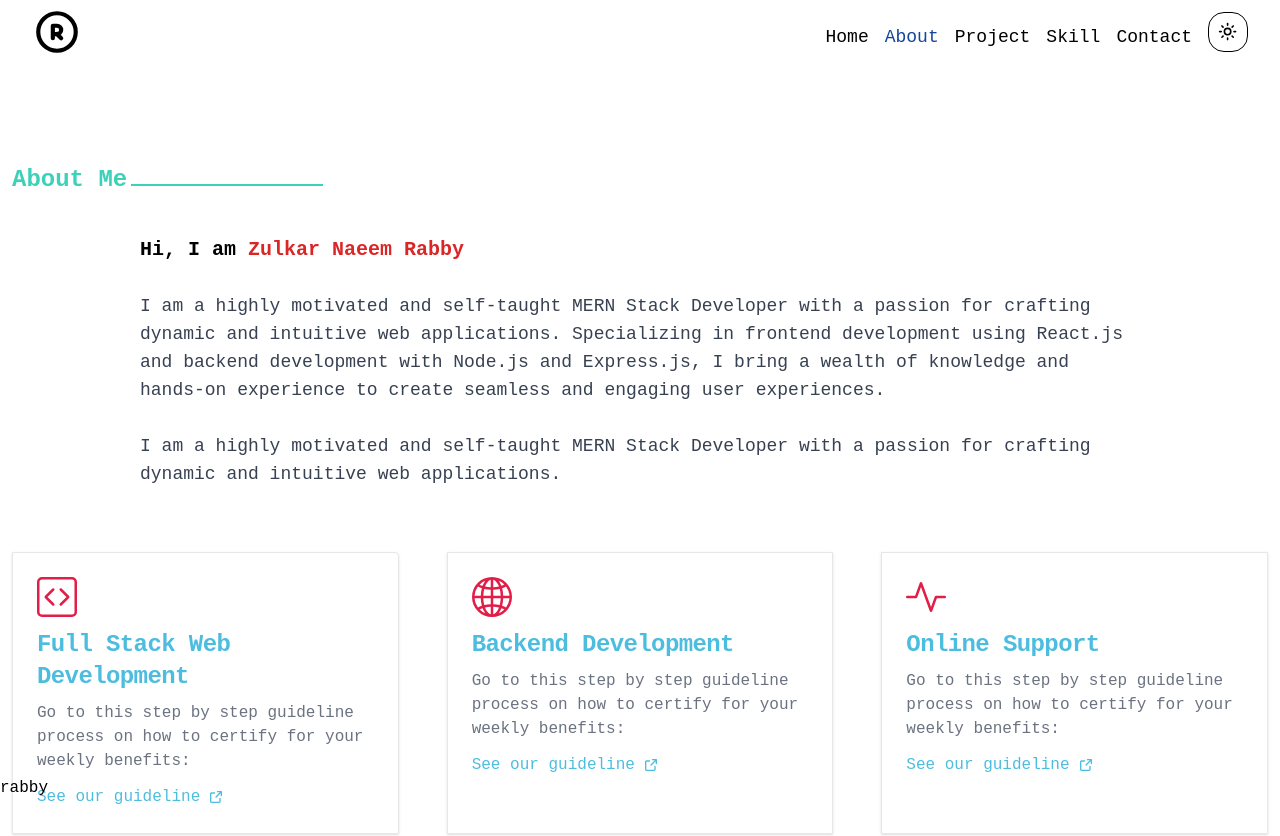
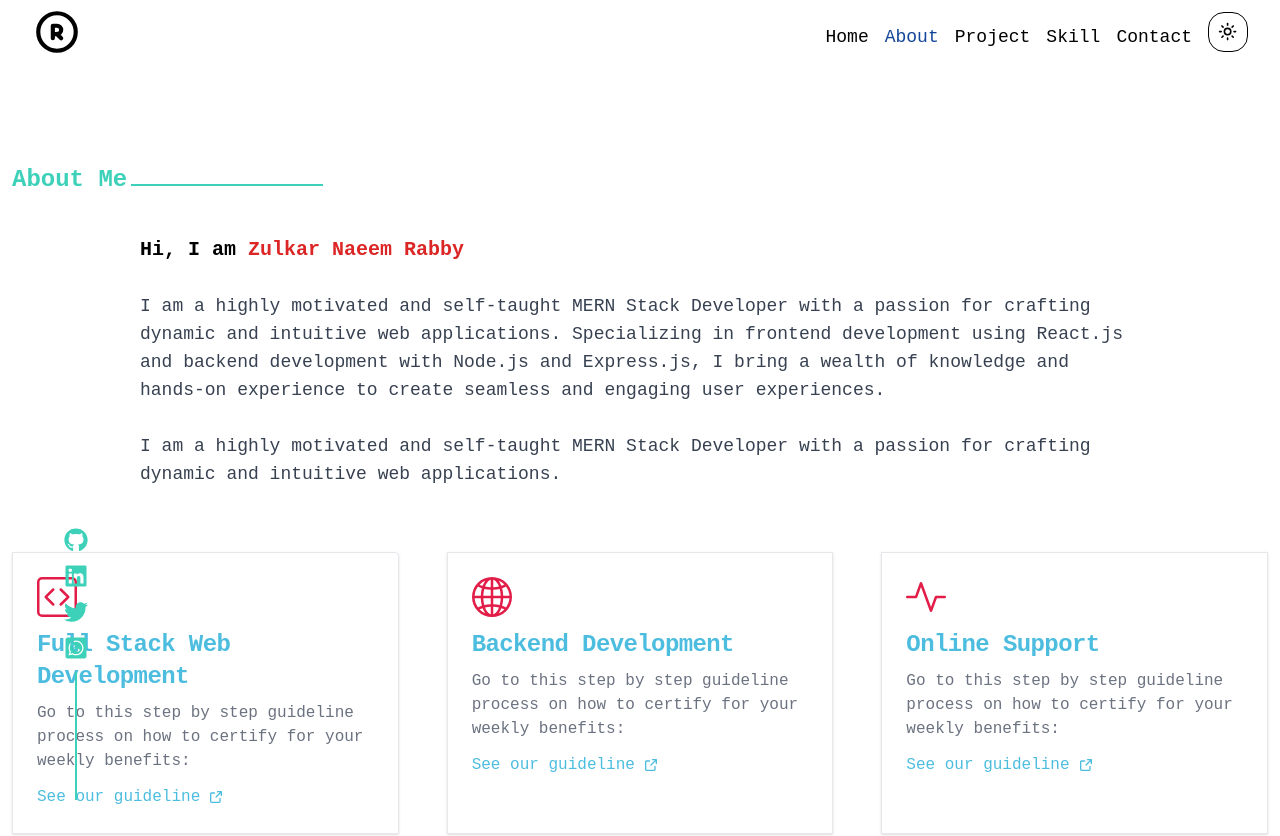
Before and after one commit to rabby-web/Rabby-Portfolio, a Next.js app: page /about in a window 1280 px wide. Shown: the top 836 px of the page. Built offline with nearby package versions, Linux system fonts and the light colour scheme.

Commit message:
left site icon add

```diff
--- a/src/app/layout.tsx
+++ b/src/app/layout.tsx
@@ -3,8 +3,12 @@ import "./globals.css";
 import { ThemeProvider } from "@/src/components/theme-provider";
 import Navbar from "../components/shared/Navbar";
 import Footer from "../components/shared/Footer";
+import LeftIcon from "../components/MainIcon/LeftIcon";
 
 export const metadata: Metadata = {
+  icons: {
+    icon: "../assets/icon/rabby.jpg",
+  },
   title: "Rabby",
   description:
     "Full-stack web developer skilled in JavaScript, React, Next.js, Redux, MUI, ShadcnUi, AntDesign, Node.js, Express js, MongoDB, PostgreSQL, Redis, and many other tools.",
@@ -52,7 +56,9 @@ export default function RootLayout({
           <Navbar />
           <div className="min-h-screen">{children}</div>
           <Footer />
-          <div className="fixed left-0 bottom-0">rabby</div>
+          <div className="fixed left-16 bottom-0 text-[#3CD1B8]">
+            <LeftIcon></LeftIcon>
+          </div>
         </ThemeProvider>
       </body>
     </html>
--- /dev/null
+++ b/src/components/MainIcon/LeftIcon.tsx
@@ -0,0 +1,31 @@
+import React from "react";
+import {
+  FaGithub,
+  FaLinkedin,
+  FaTwitter,
+  FaWhatsappSquare,
+} from "react-icons/fa";
+
+const LeftIcon = () => {
+  return (
+    <div>
+      <div className="flex flex-col text-center items-center gap-3 text-2xl">
+        <h2>
+          <FaGithub className="text-[#3CD1B8] hover:text-rose-600" />
+        </h2>
+        <h2>
+          <FaLinkedin className="text-[#3CD1B8] hover:text-rose-600" />
+        </h2>
+        <h2>
+          <FaTwitter className="text-[#3CD1B8] hover:text-rose-600" />
+        </h2>
+        <h2>
+          <FaWhatsappSquare className="text-[#3CD1B8] hover:text-rose-600" />
+        </h2>
+        <div className="w-0 h-32 border border-[#3CD1B8] hover:border-rose-600"></div>
+      </div>
+    </div>
+  );
+};
+
+export default LeftIcon;
--- a/src/components/shared/Navbar.tsx
+++ b/src/components/shared/Navbar.tsx
@@ -12,7 +12,6 @@ import { usePathname } from "next/navigation";
 import { motion, AnimatePresence } from "framer-motion";
 import { ModeToggle } from "./theme";
 import Link from "next/link";
-import Image from "next/image";
 
 const Navbar = () => {
   const [isOpen, setIsOpen] = useState(false);
```
Also changed, not shown: src/app/fonts/GeistMonoVF.woff (deleted), src/app/fonts/GeistVF.woff (deleted).
